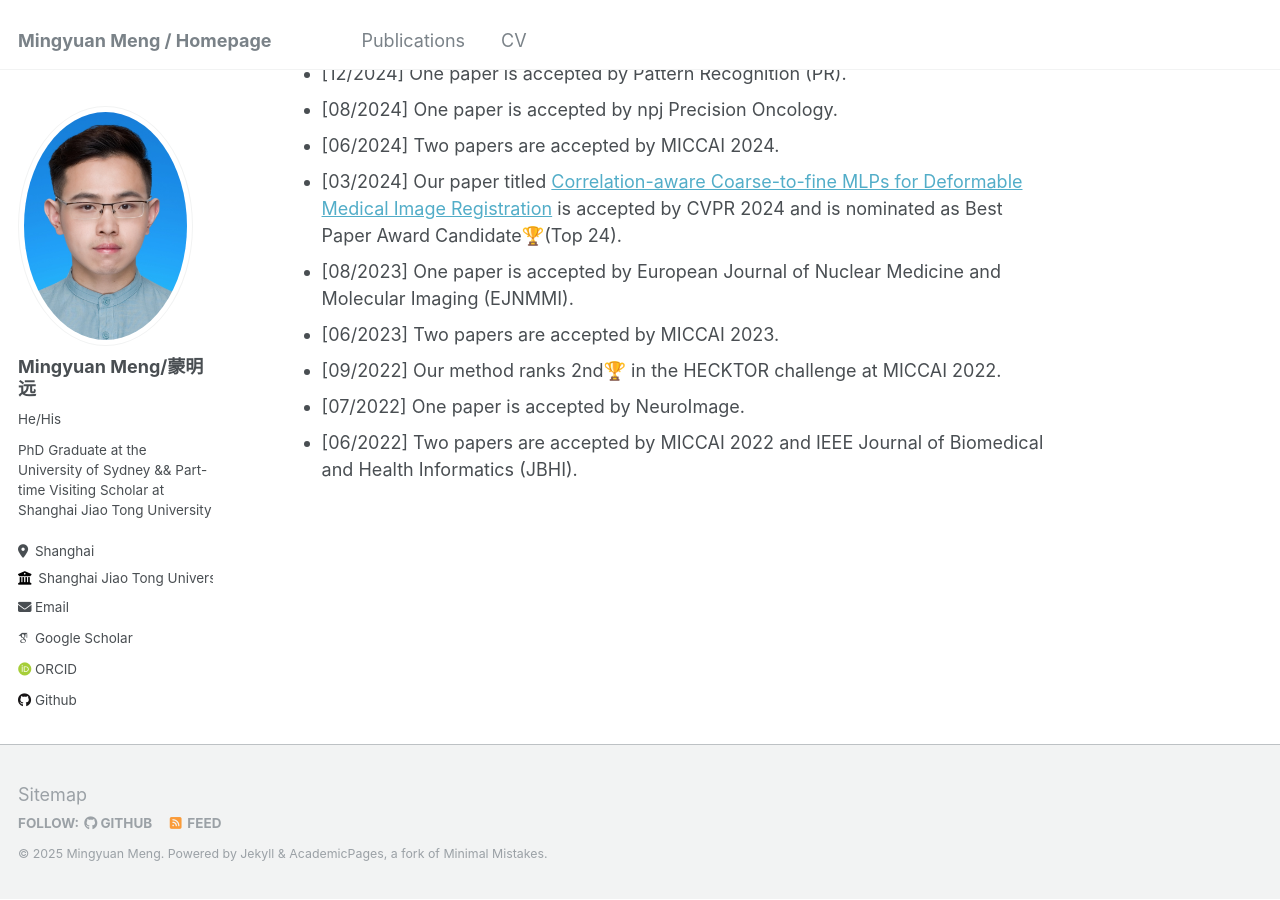
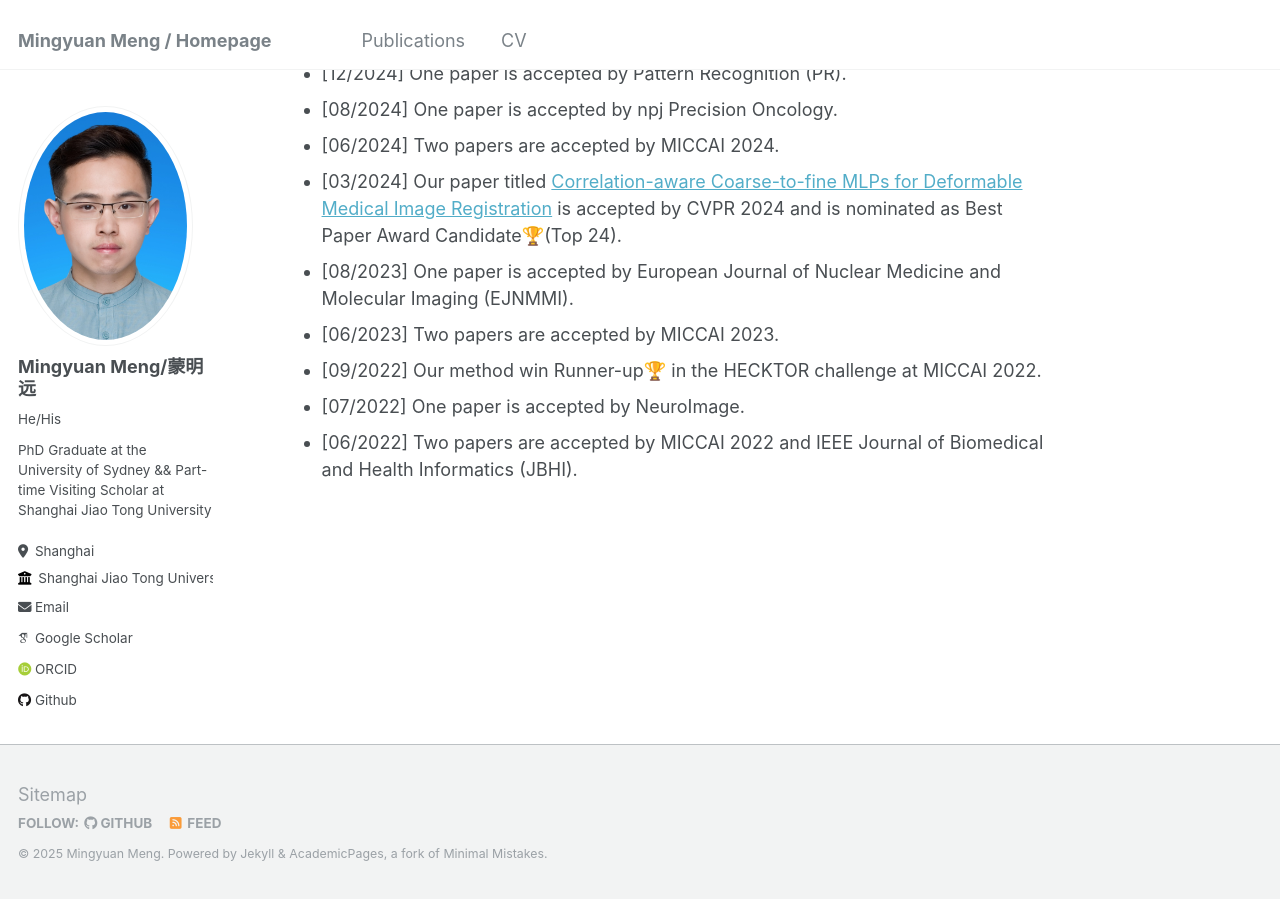
Before and after one commit to MungoMeng/mungomeng.github.io, a Jekyll site: the page built from _pages/about.md, in a window 1280 px wide and 900 px high, scrolled down 579 px. Built offline with Jekyll 4.4.1, drawn with Linux system fonts in a browser that asks for light colours; some web fonts are replaced.

Commit message:
Update about.md

```diff
--- a/_pages/about.md
+++ b/_pages/about.md
@@ -23,6 +23,6 @@ News
 * [03/2024] Our paper titled [Correlation-aware Coarse-to-fine MLPs for Deformable Medical Image Registration](https://arxiv.org/abs/2406.00123) is accepted by CVPR 2024 and is nominated as Best Paper Award Candidate🏆(Top 24).
 * [08/2023] One paper is accepted by European Journal of Nuclear Medicine and Molecular Imaging (EJNMMI).
 * [06/2023] Two papers are accepted by MICCAI 2023.
-* [09/2022] Our method ranks 2nd🏆 in the HECKTOR challenge at MICCAI 2022.
+* [09/2022] Our method win Runner-up🏆 in the HECKTOR challenge at MICCAI 2022.
 * [07/2022] One paper is accepted by NeuroImage.
 * [06/2022] Two papers are accepted by MICCAI 2022 and IEEE Journal of Biomedical and Health Informatics (JBHI).
```
